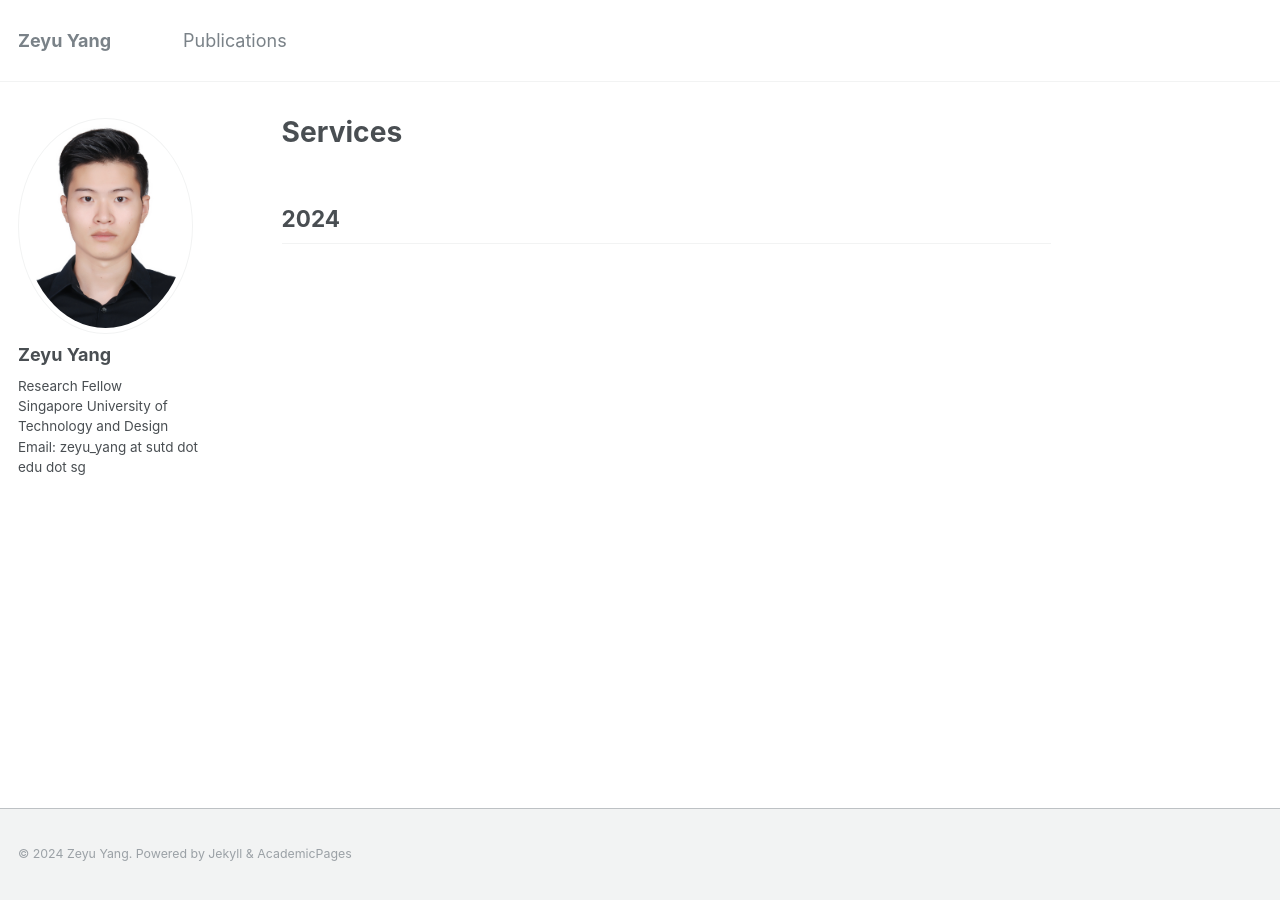
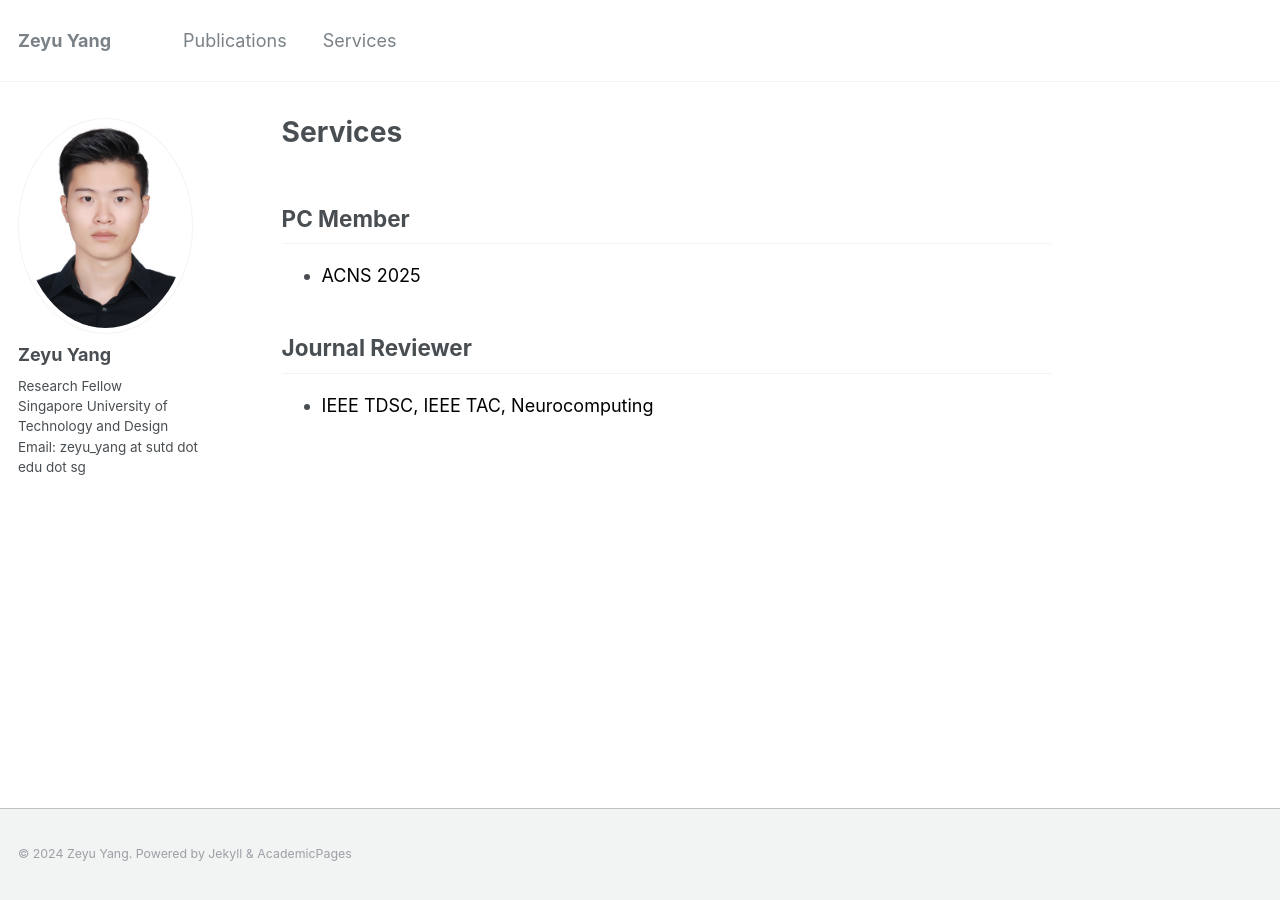
Before and after one commit to zeyuid/zeyuid.github.io, a Jekyll site: the page built from _pages/services.md, in a window 1280 px wide. Built offline with Jekyll 4.4.1, drawn with Linux system fonts in a browser that asks for light colours.

Commit message:
add file

```diff
--- a/_data/navigation.yml
+++ b/_data/navigation.yml
@@ -3,8 +3,8 @@ main:
   - title: "Publications"
     url: /publications/
 
-  # - title: "Services"
-  #   url: /services/
+  - title: "Services"
+    url: /services/
 
   # - title: "Talks"
   #   url: /talks/
--- a/_pages/services.md
+++ b/_pages/services.md
@@ -5,4 +5,8 @@ permalink: /services/
 author_profile: true
 ---
 
-## 2024
+## PC Member
+* <font color="#000000">ACNS 2025 </font>
+
+## Journal Reviewer
+* <font color="#000000">IEEE TDSC, IEEE TAC, Neurocomputing </font>
```
